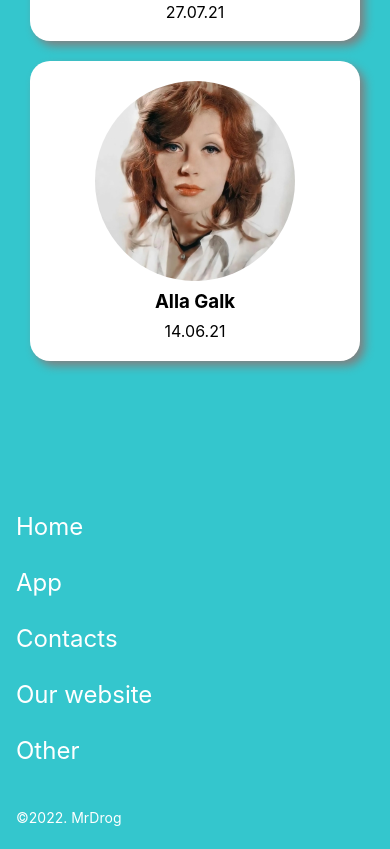
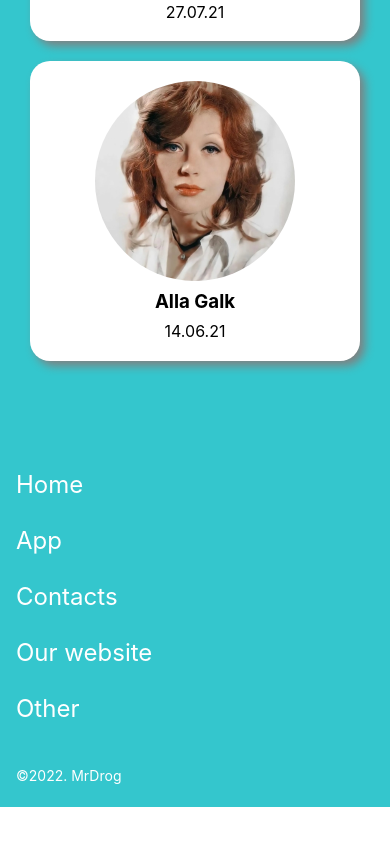
Before and after one commit to MisterDROG/SoHello, a plain HTML site: page personalAccount.html in a window 390 px wide. Shown: the part 3291-4140 px from the top of the page. After the commit the page ends 4098 px from the top, so only its background shows below. Drawn offline with Linux system fonts and the light colour scheme.

```diff
--- a/personalAcc.css
+++ b/personalAcc.css
@@ -259,7 +259,7 @@
 .footer {
     display: flex;
     width: 92%;
-    margin: 92px 48px 0 48px;
+    margin: 50px 48px 0 48px;
     padding-bottom: 24px;
     justify-content: space-between;
     flex-wrap: wrap;
@@ -267,21 +267,21 @@
 
 @media screen and (max-width: 1140px) {
     .footer {
-        margin: 92px 48px 0 48px;
+        margin: 50px 48px 0 48px;
         padding-bottom: 24px;
     }
 }
 
 @media screen and (max-width: 984px) {
     .footer {
-        margin: 92px 24px 0 24px;
+        margin: 50px 24px 0 24px;
         padding-bottom: 24px;
     }
 }
 
 @media screen and (max-width: 568px) {
     .footer {
-        margin: 92px 118px 0 16px;
+        margin: 50px 118px 0 16px;
         padding-bottom: 24px;
         flex-direction: column;
     }
```
